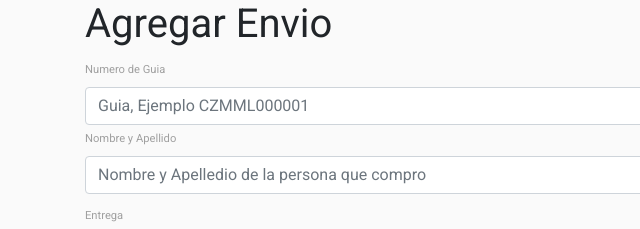
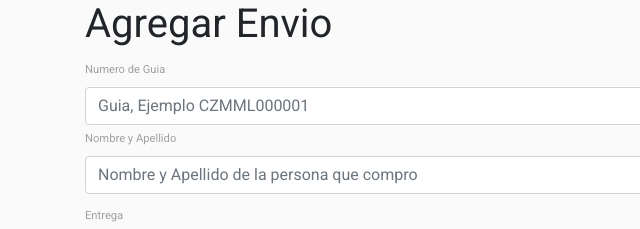
Before and after one commit to franmper/susuenoseguimiento, a plain HTML site: page add.html in a window 1280 px wide. Shown: the top 229 px of the page, 0-640 px from the left. Drawn offline with nearby package versions, Linux system fonts and the light colour scheme; no server answers.

Commit message:
Update add.html

```diff
--- a/add.html
+++ b/add.html
@@ -22,7 +22,7 @@
                 <input type="text" id="guia" placeholder="Guia, Ejemplo CZMML000001" class="form-control">
                 <div id="last"></div>
                 <label class="label">Nombre y Apellido</label>
-                <input type="text" id="nombre" placeholder="Nombre y Apelledio de la persona que compro" class="form-control mb-2">
+                <input type="text" id="nombre" placeholder="Nombre y Apellido de la persona que compro" class="form-control mb-2">
                 <label class="label">Entrega</label>
                 <input type="text" id="punto_de_entrega" placeholder="Punto de entrega" class="form-control mb-2 ">
                 <label class="label">Producto</label>
```
